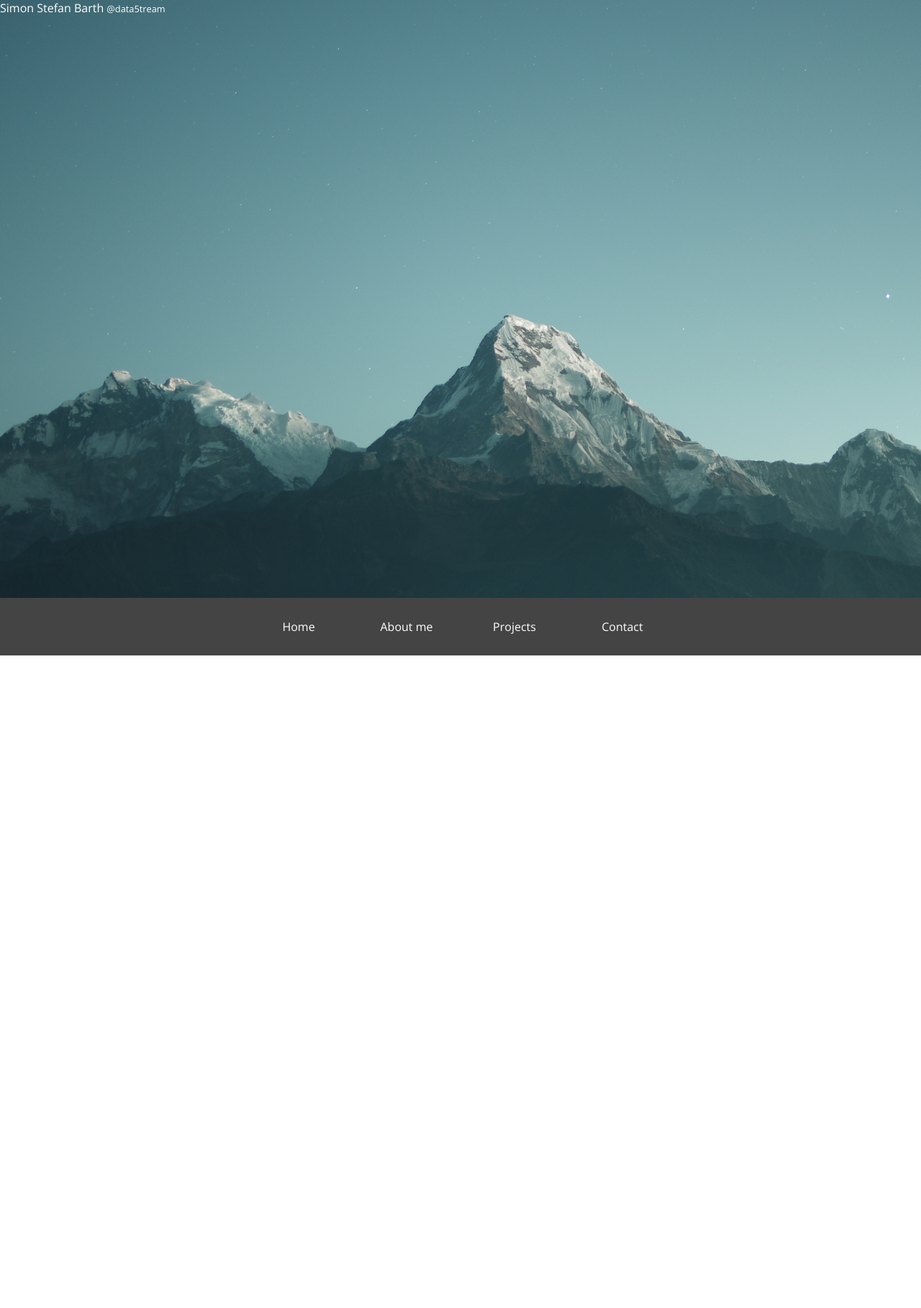
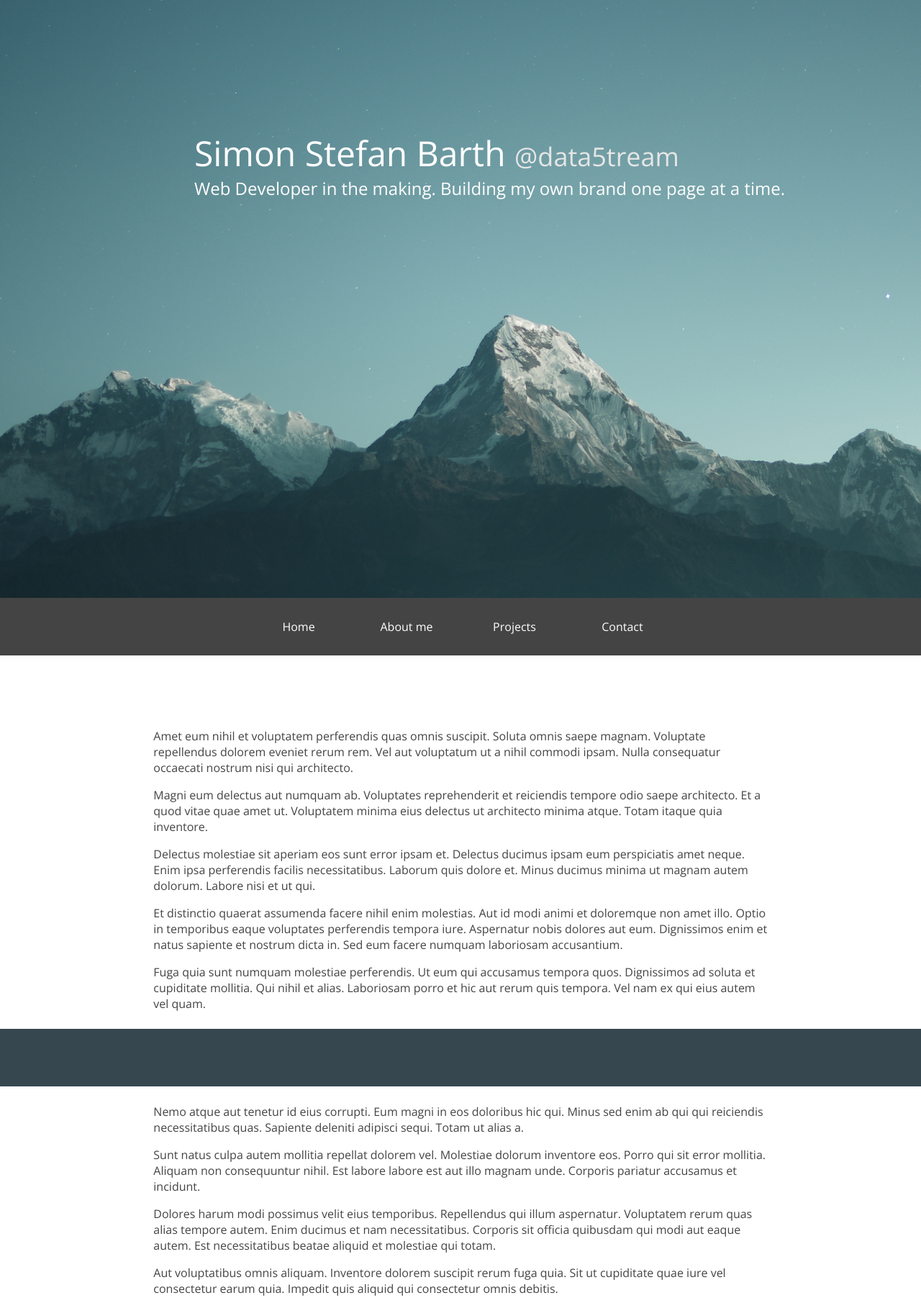
Before and after one commit to Data5tream/data5tream.github.io, a Jekyll site: the page built from index.html, in a window 1280 px wide. Shown: the whole page at 72% size. Built offline with Jekyll 4.4.1, drawn with Linux system fonts in a browser that asks for light colours; before the commit the page ends 996 px from its top, so only the background shows below that.

Commit message:
404.html & lorem ipsum on index.html

```diff
--- a/404.html
+++ b/404.html
@@ -7,6 +7,7 @@ layout: default
     margin: 10px auto;
     max-width: 600px;
     text-align: center;
+    color: #444;
   }
   h1 {
     margin: 30px 0;
--- a/_layouts/default.html
+++ b/_layouts/default.html
@@ -10,8 +10,6 @@
 
 <body>
 
-  <h1>Test</h1>
-
   <div class="content">
     {{ content }}
   </div>
--- a/_sass/_variables.scss
+++ b/_sass/_variables.scss
@@ -2,7 +2,12 @@
 // CSS variables
 
 $font-stack: 'Open Sans', sans-serif;
+
+// Colors
 $primary-brand-color: #ff9800;
 $primary-text-color: #444;
 
 $white: #fff;
+
+// Containers & margins
+$container-width: 2/3;
--- a/css/home.scss
+++ b/css/home.scss
@@ -3,14 +3,6 @@
 
 @import "base";
 @import "variables";
-
-.header-container {
-  background-image: url({{ "/img/sky.jpg" | relative_url }});
-  background-position: 50% 50%;
-  height: 100vh;
-  z-index: -10;
-  color: $white;
-}
 
 nav {
   position: relative;
@@ -45,3 +37,45 @@ nav {
     }
   }
 }
+
+hr {
+  height: 5em;
+  border: 0;
+  background-color: #37474F;
+}
+
+.header-container {
+  background-image: url({{ "/img/sky.jpg" | relative_url }});
+  background-position: 50% 50%;
+  height: 100vh;
+  z-index: -10;
+}
+
+.pres {
+  position: relative;
+  display: inline;
+  top: 20vh;
+  left: 30vh;
+  font-size: 1.5em;
+  color: $white;
+
+  span {
+    font-size: 2em;
+  }
+
+  small {
+    font-size: 0.75em;
+    color: darken($white, 10%);
+  }
+}
+
+.container {
+  display: flex;
+  flex-wrap: wrap;
+}
+
+.content {
+  flex: 0 0 $container-width*100%;
+  max-width: $container-width*100%;
+  margin-left: $container-width/4*100%;
+}
--- a/index.html
+++ b/index.html
@@ -16,17 +16,38 @@ title: Portfolio
 <body>
   <div class="header-container">
     <div class="pres">
-      Simon Stefan Barth <small>@data5tream</small>
+      <span>Simon Stefan Barth <small>@data5tream</small></span><br>
+      Web Developer in the making. Building my own brand one page at a time.
     </div>
   </div>
 
   <nav class="navbar">
     <ul>
-      <li><a href="#top">Home</a></li>
-      <li><a href="#top">About me</a></li>
-      <li><a href="#top">Projects</a></li>
-      <li><a href="#top">Contact</a></li>
+      <li><a href="#top" onclick="shiftTo('home')">Home</a></li>
+      <li><a href="#aboutme" onclick="shiftTo('aboutme')">About me</a></li>
+      <li><a href="#projects" onclick="shiftTo('projects')">Projects</a></li>
+      <li><a href="#contact" onclick="shiftTo('contact')">Contact</a></li>
     </ul>
   </nav>
+  <div class="container">
+    <div id="aboutme" class="content">
+      <p>Amet eum nihil et voluptatem perferendis quas omnis suscipit. Soluta omnis saepe magnam. Voluptate repellendus dolorem eveniet rerum rem. Vel aut voluptatum ut a nihil commodi ipsam. Nulla consequatur occaecati nostrum nisi qui architecto.</p>
+      <p>Magni eum delectus aut numquam ab. Voluptates reprehenderit et reiciendis tempore odio saepe architecto. Et a quod vitae quae amet ut. Voluptatem minima eius delectus ut architecto minima atque. Totam itaque quia inventore.</p>
+      <p>Delectus molestiae sit aperiam eos sunt error ipsam et. Delectus ducimus ipsam eum perspiciatis amet neque. Enim ipsa perferendis facilis necessitatibus. Laborum quis dolore et. Minus ducimus minima ut magnam autem dolorum. Labore nisi et ut qui.</p>
+      <p>Et distinctio quaerat assumenda facere nihil enim molestias. Aut id modi animi et doloremque non amet illo. Optio in temporibus eaque voluptates perferendis tempora iure. Aspernatur nobis dolores aut eum. Dignissimos enim et natus sapiente et nostrum dicta in. Sed eum facere numquam laboriosam accusantium.</p>
+      <p>Fuga quia sunt numquam molestiae perferendis. Ut eum qui accusamus tempora quos. Dignissimos ad soluta et cupiditate mollitia. Qui nihil et alias. Laboriosam porro et hic aut rerum quis tempora. Vel nam ex qui eius autem vel quam.</p>
+    </div>
+  </div>
+
+  <hr>
+
+  <div class="container">
+    <div id="projects" class="content">
+      <p>Nemo atque aut tenetur id eius corrupti. Eum magni in eos doloribus hic qui. Minus sed enim ab qui qui reiciendis necessitatibus quas. Sapiente deleniti adipisci sequi. Totam ut alias a.</p>
+      <p>Sunt natus culpa autem mollitia repellat dolorem vel. Molestiae dolorum inventore eos. Porro qui sit error mollitia. Aliquam non consequuntur nihil. Est labore labore est aut illo magnam unde. Corporis pariatur accusamus et incidunt.</p>
+      <p>Dolores harum modi possimus velit eius temporibus. Repellendus qui illum aspernatur. Voluptatem rerum quas alias tempore autem. Enim ducimus et nam necessitatibus. Corporis sit officia quibusdam qui modi aut eaque autem. Est necessitatibus beatae aliquid et molestiae qui totam.</p>
+      <p>Aut voluptatibus omnis aliquam. Inventore dolorem suscipit rerum fuga quia. Sit ut cupiditate quae iure vel consectetur earum quia. Impedit quis aliquid qui consectetur omnis debitis.</p>
+    </div>
+  </div>
 </body>
 </html>
```
